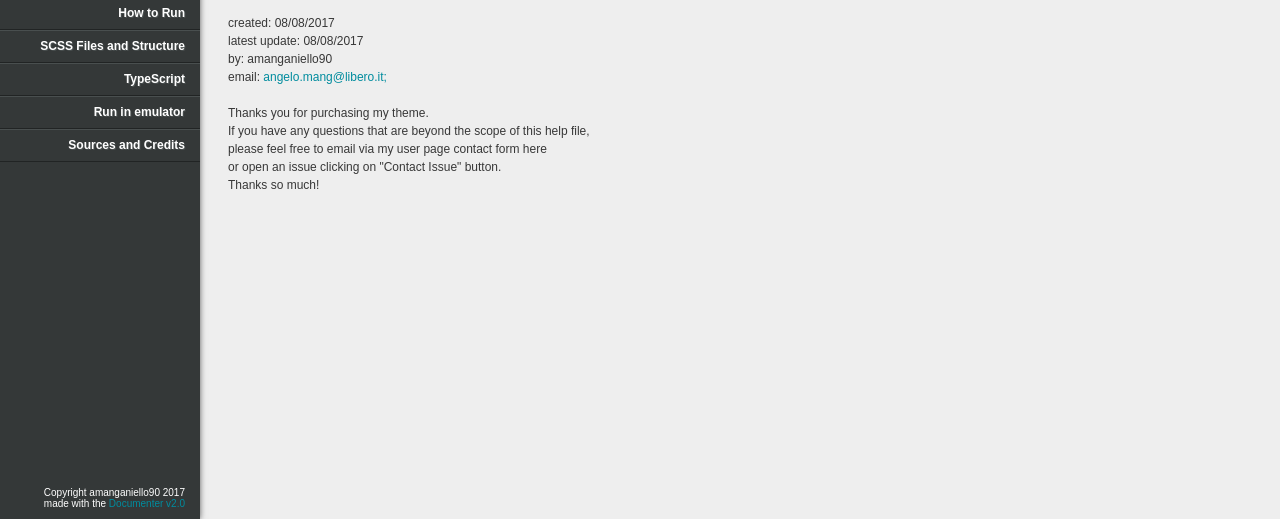
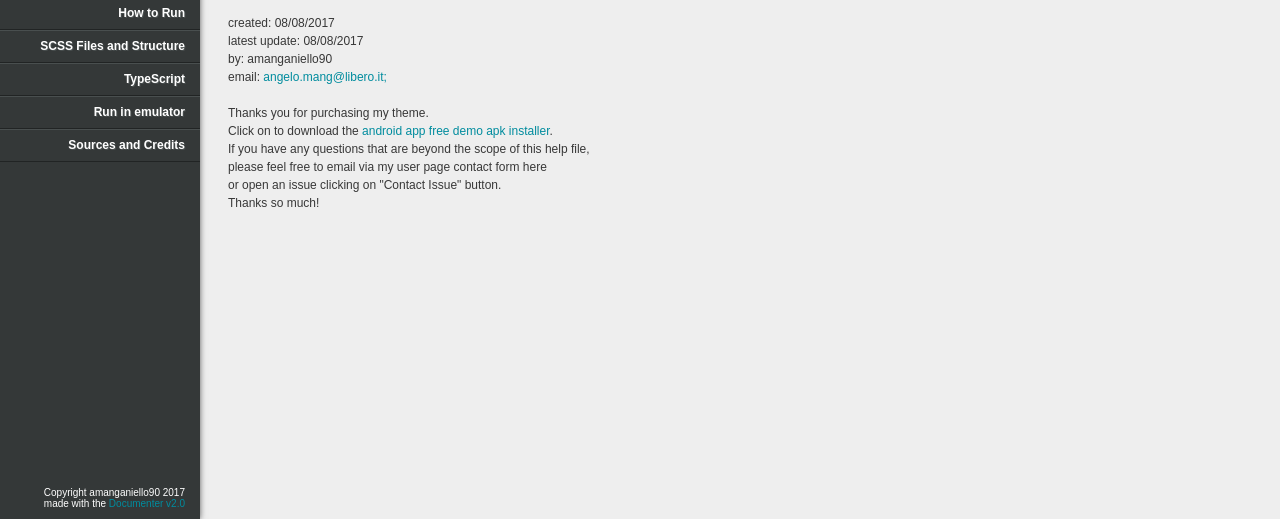
Before and after one commit to retry0/ionic3restaurantapp, a plain HTML site: page index.html in a window 1280 px wide. Shown: the part 281-800 px from the top of the page. Drawn offline with Linux system fonts and the light colour scheme.

Commit message:
update index.html with download apk link

```diff
--- a/index.html
+++ b/index.html
@@ -92,7 +92,7 @@
 	<h1>Ionic3 Restaurant app</h1>
 	<h2>Quick start guide ‐ Installation and user support</h2>
 	<div id="documenter_buttons">
-		<a href="https://www.ionicfirebaseapp.com/contact" class="btn btn-primary btn-large">Contact Issue</a>
+		<a href="https://github.com/amanganiello90/ionic3restaurantapp/issues" class="btn btn-primary btn-large">Contact Issue</a>
 	</div>
 	<hr>
 	<ul>
@@ -103,6 +103,7 @@
 	<li>email: <a href="mailto:angelo.mang@libero.it;">angelo.mang@libero.it;</a></li>
 	</ul>
 	<p>Thanks you for purchasing my theme. <br>
+	Click on to download the <a href=" https://github.com/amanganiello90/ionic3restaurantapp/raw/apk/ionic3restaurant.apk">android app free demo apk installer</a>. <br>
 	If you have any questions that are beyond the scope of this help file,<br> please feel free to email via my user page contact form here <br> or open an issue clicking on "Contact Issue" button. <br>
 	Thanks so much!</p>
 	</section>
```
